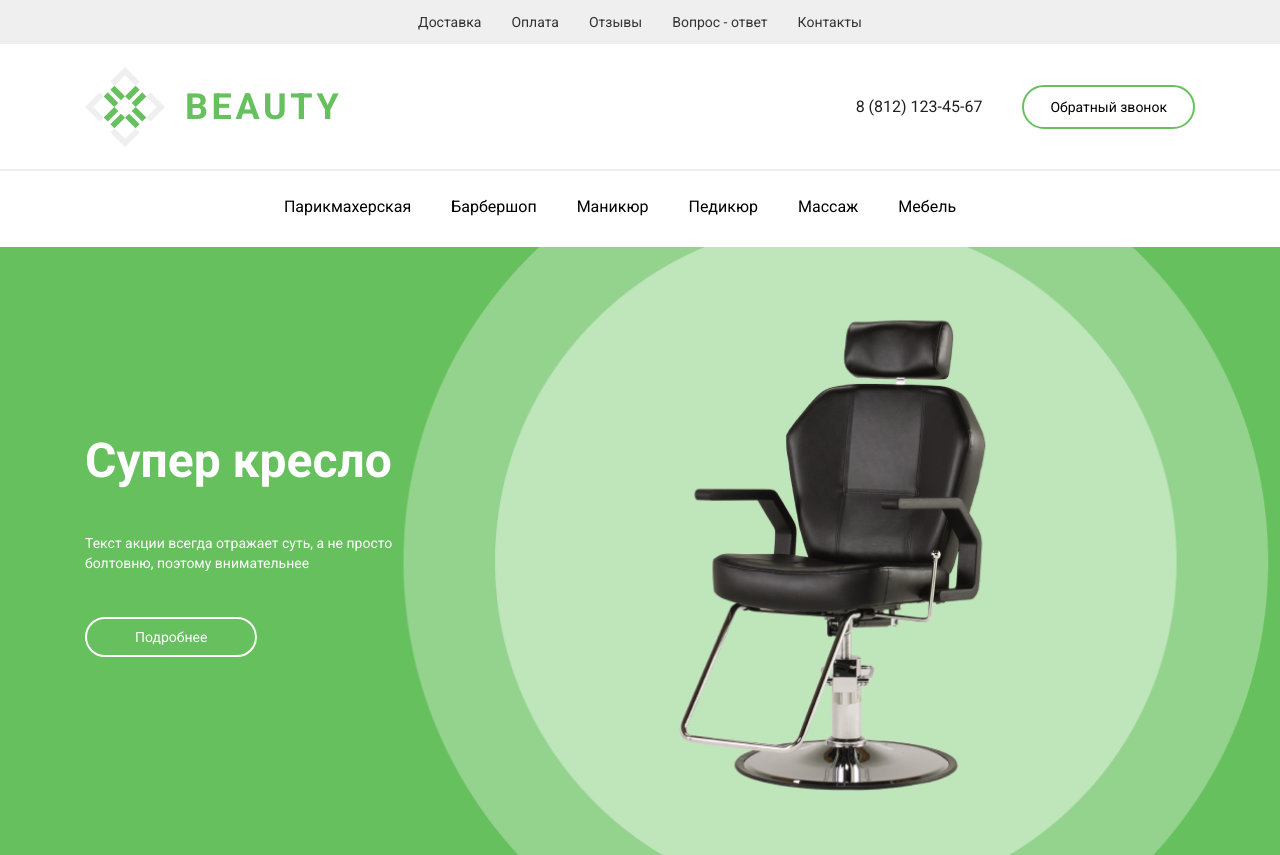
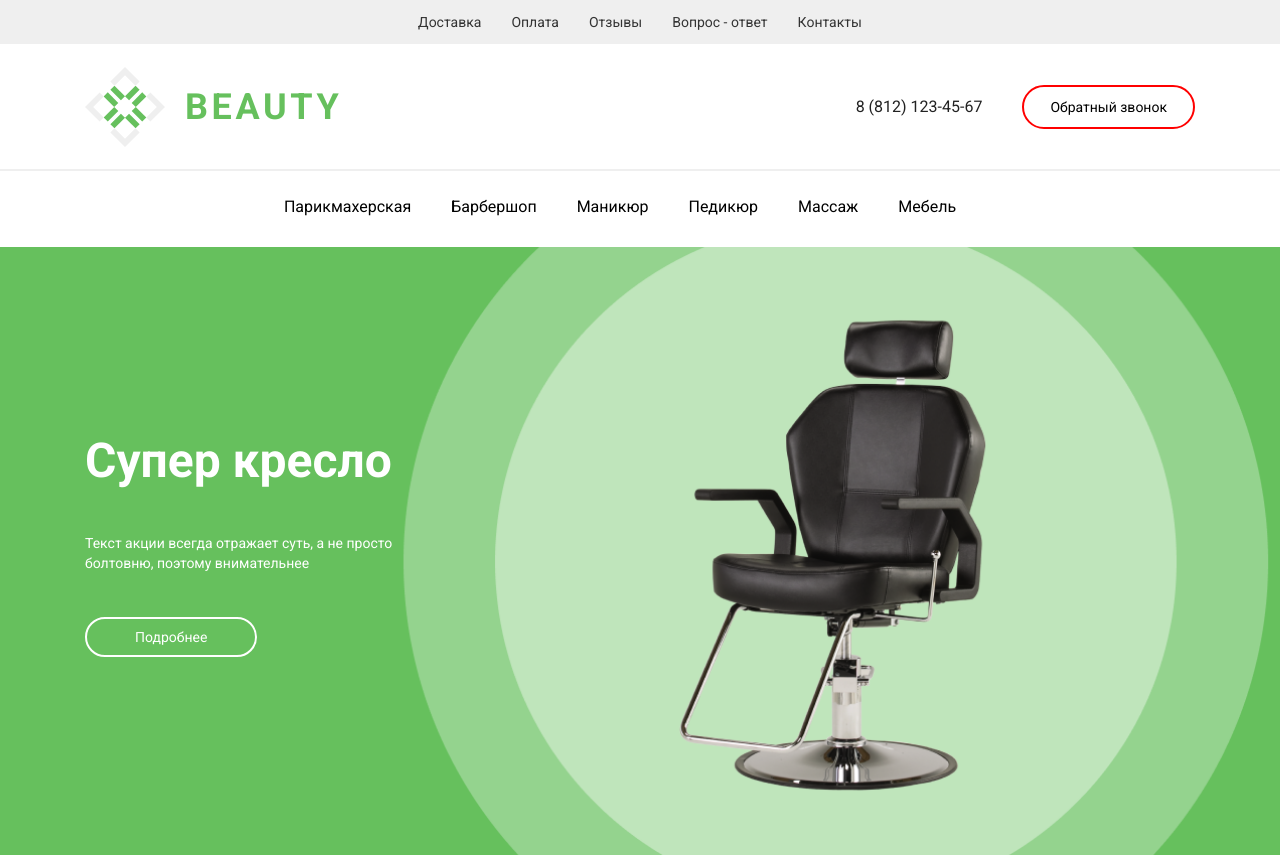
Before and after one commit to yakorshak/beauty, a plain HTML site: page index.html in a window 1280 px wide. Shown: the top 855 px of the page. Drawn offline with Linux system fonts and the light colour scheme.

Commit message:
changed on red

```diff
--- a/css/style.css
+++ b/css/style.css
@@ -439,7 +439,7 @@ a.nav__link{
     text-decoration: none;
     color: #000;
     font-size: 14px;
-    border: 2px solid #66C05D;
+    border: 2px solid #ff0000;
     box-sizing: border-box;
     border-radius: 40px;
     padding: 13px 26px;
```
Lines whose indentation alone changed are shown as unchanged.
